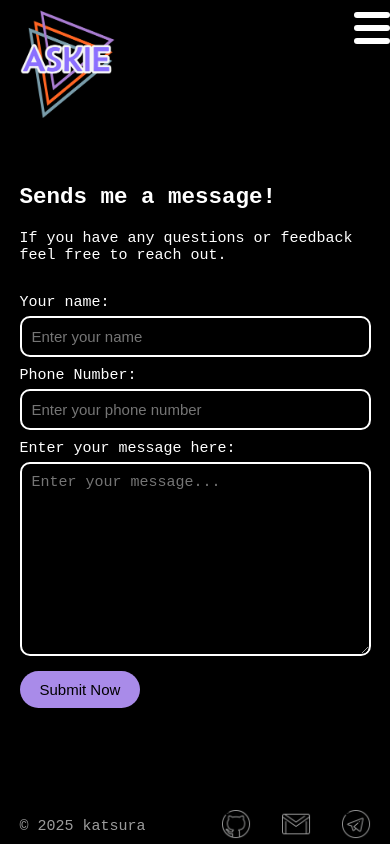
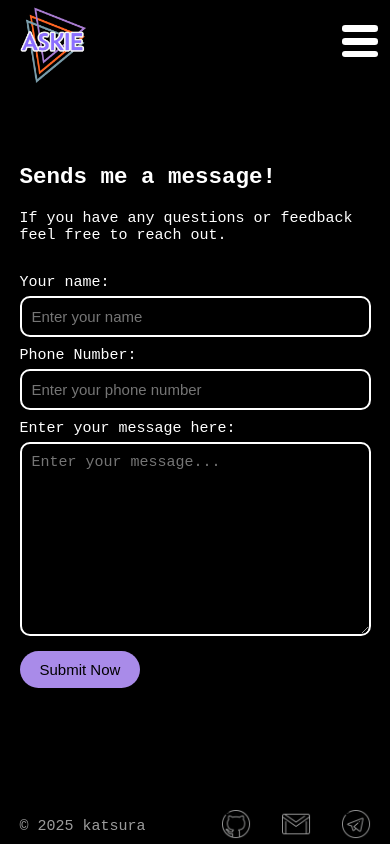
Before and after one commit to kotarou-katsura/Askie, a React (Vite) app: page /Askie/contact in a window 390 px wide. Built offline with nearby package versions, Linux system fonts and the light colour scheme.

Commit message:
making hamburger menu

```diff
--- a/src/App.css
+++ b/src/App.css
@@ -35,8 +35,17 @@ body {
   }
   .con-nav-item {
     flex-direction: column;
-    display: none;
+    /* display: none; */
+    gap: 10px;
   }
+  .btn-nav{
+    background-color: transparent !important;
+    color: white;
+    padding: 0;
+    margin: 0;
+    border: 0;
+  }
+
    .icon_img{
         width: 80% !important;
     margin-right: 10%;
@@ -62,4 +71,8 @@ body {
     margin-top: 10%;
     margin-bottom: 10%;
   }
+  .logo{
+    width: 70px;
+  }
+
 }
--- a/src/App.jsx
+++ b/src/App.jsx
@@ -1,4 +1,4 @@
-import Navbar from "./components/navbar/Navbar";
+import Navbar from "./components/Navbar/Navbar.jsx";
 import "./App.css";
 import { Routes, Route } from "react-router-dom";
 import About from "./components/Pages/About/About.jsx";
--- a/src/components/Navbar/Navbar.css
+++ b/src/components/Navbar/Navbar.css
@@ -1,6 +1,8 @@
 .con-nav {
   width: 800px;
   margin: 0 auto;
+  display: flex;
+  /* gap: 10%; */
 }
 .logo {
   width: 100px;
@@ -9,7 +11,7 @@
 .con-nav-item {
   display: flex;
   align-items: center;
-  justify-content: space-between;
+  justify-content: space-around;
   width: 100%;
 }
 li {
@@ -33,8 +35,8 @@ li {
 nav .menu{
   display: none;
  position: absolute;
- top: 0.75rem;
- right: 0rem;
+ top: 3%;
+ right: 3%;
  flex-direction: column;
  justify-content: space-between;
  width: 2.25rem;
@@ -47,3 +49,9 @@ nav .menu span{
   background-color: white;
   border-radius: 0.2rem;
 }
+.openMenu{
+display: flex;
+}
+.closeMenu{
+display: none;
+}
--- a/src/components/Navbar/Navbar.jsx
+++ b/src/components/Navbar/Navbar.jsx
@@ -6,17 +6,19 @@ import logo from "../../assets/logo.png";
 import { Link } from "react-router-dom";
 
 const Navbar = () => {
+  const [menuIsOpen, setMenuIsOpen] = useState(false);
+
   return (
     <nav className="con-nav">
       <>
         <img className="logo" src={logo}></img>
       </>
-      <div className="menu">
+      <div onClick={() => setMenuIsOpen(!menuIsOpen)} className="menu">
         <span></span>
         <span></span>
         <span></span>
       </div>
-      <ul className="con-nav-item">
+      <ul className={`con-nav-item ${menuIsOpen ? "openMenu" : "closeMenu"}`}>
         <Link to="/Askie">
           <motion.button
             className="btn-transparent"
@@ -37,11 +39,11 @@ const Navbar = () => {
         </Link>
         <Link to="/Askie/contact">
           <motion.button
-            className="btn"
+            className="btn btn-nav"
             whileHover={{ scale: 1.1 }}
             whileTap={{ scale: 0.95 }}
           >
-            contact me
+            Contact me
           </motion.button>
         </Link>
       </ul>
--- a/src/components/Pages/Contact/Contact.css
+++ b/src/components/Pages/Contact/Contact.css
@@ -3,6 +3,8 @@
   min-height: 500px;
   display: flex;
   gap: 10%;
+    margin-top: 5%;
+    margin-bottom: 5%;
 }
 .contact > * {
   flex: 1;
```
